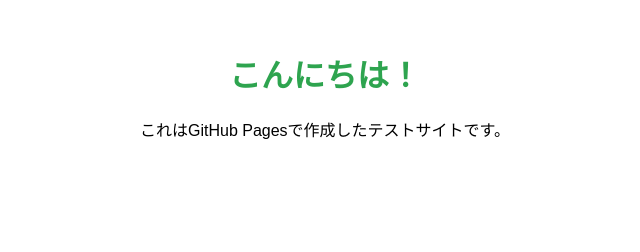
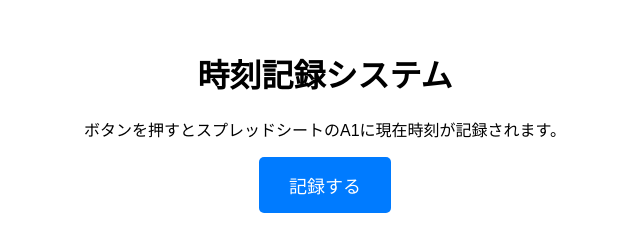
Before and after one commit to Leon271/matel, a plain HTML site: page index.html in a window 1280 px wide. Shown: the whole page, without its empty margins (315-955 px from the left). Drawn offline with Linux system fonts and the light colour scheme.

Commit message:
Changing Script

```diff
--- a/index.html
+++ b/index.html
@@ -3,14 +3,67 @@
 <head>
     <meta charset="UTF-8">
     <meta name="viewport" content="width=device-width, initial-scale=1.0">
-    <title>私のホームページ</title>
+    <title>ボタン記録テスト</title>
     <style>
         body { font-family: sans-serif; text-align: center; margin-top: 50px; }
-        h1 { color: #2ea44f; }
+        /* ボタンのデザイン */
+        button {
+            padding: 15px 30px;
+            font-size: 18px;
+            cursor: pointer;
+            background-color: #007bff;
+            color: white;
+            border: none;
+            border-radius: 5px;
+        }
+        button:active { background-color: #0056b3; }
+        button:disabled { background-color: #ccc; cursor: not-allowed; }
     </style>
 </head>
 <body>
-    <h1>こんにちは！</h1>
-    <p>これはGitHub Pagesで作成したテストサイトです。</p>
+    <h1>時刻記録システム</h1>
+    <p>ボタンを押すとスプレッドシートのA1に現在時刻が記録されます。</p>
+
+    <button id="recordBtn" onclick="sendData()">記録する</button>
+    <p id="status"></p>
+
+    <script>
+        function sendData() {
+            // ★ここに先ほどのGASのウェブアプリURLを貼り付けてください
+            const gasUrl = "https://script.google.com/macros/s/AKfycbw1YkiTDzwzO95yFZx7atdjB7G7wgskRdTASHh86TTPPfnrZnSKQt7DTBNPQRDfwNBdXA/exec";
+
+            const btn = document.getElementById("recordBtn");
+            const status = document.getElementById("status");
+
+            // 連打防止のためボタンを一時的に無効化
+            btn.disabled = true;
+            status.textContent = "送信中...";
+
+            // GASにデータを送る設定
+            // mode: 'no-cors' が重要です。これがないとエラーになります。
+            fetch(gasUrl, {
+                method: "POST",
+                mode: "no-cors",
+                headers: {
+                    "Content-Type": "application/json"
+                }
+            })
+            .then(() => {
+                status.textContent = "記録しました！";
+                status.style.color = "green";
+                // 3秒後にボタンを復活
+                setTimeout(() => {
+                    btn.disabled = false;
+                    status.textContent = "";
+                }, 3000);
+            })
+            .catch(error => {
+                console.error('Error:', error);
+                status.textContent = "エラーが発生しました";
+                status.style.color = "red";
+                btn.disabled = false;
+            });
+        }
+    </script>
 </body>
 </html>
```
